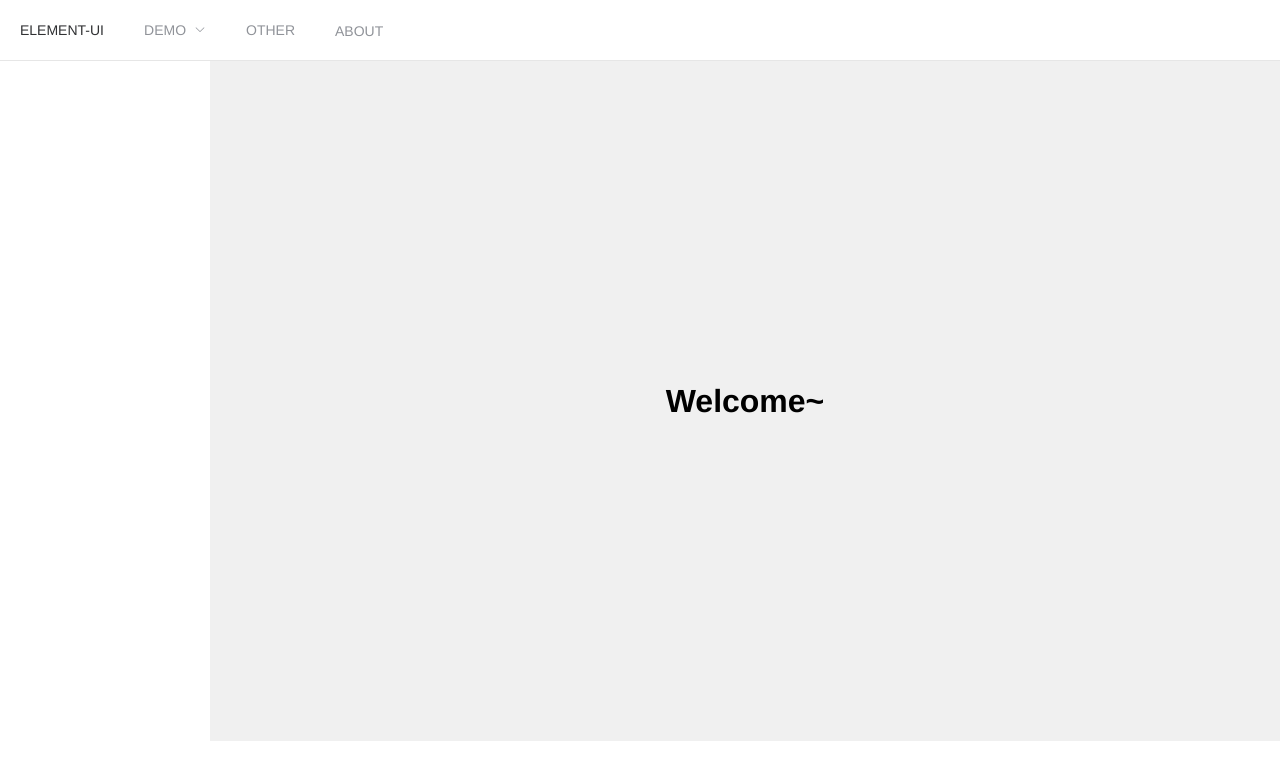
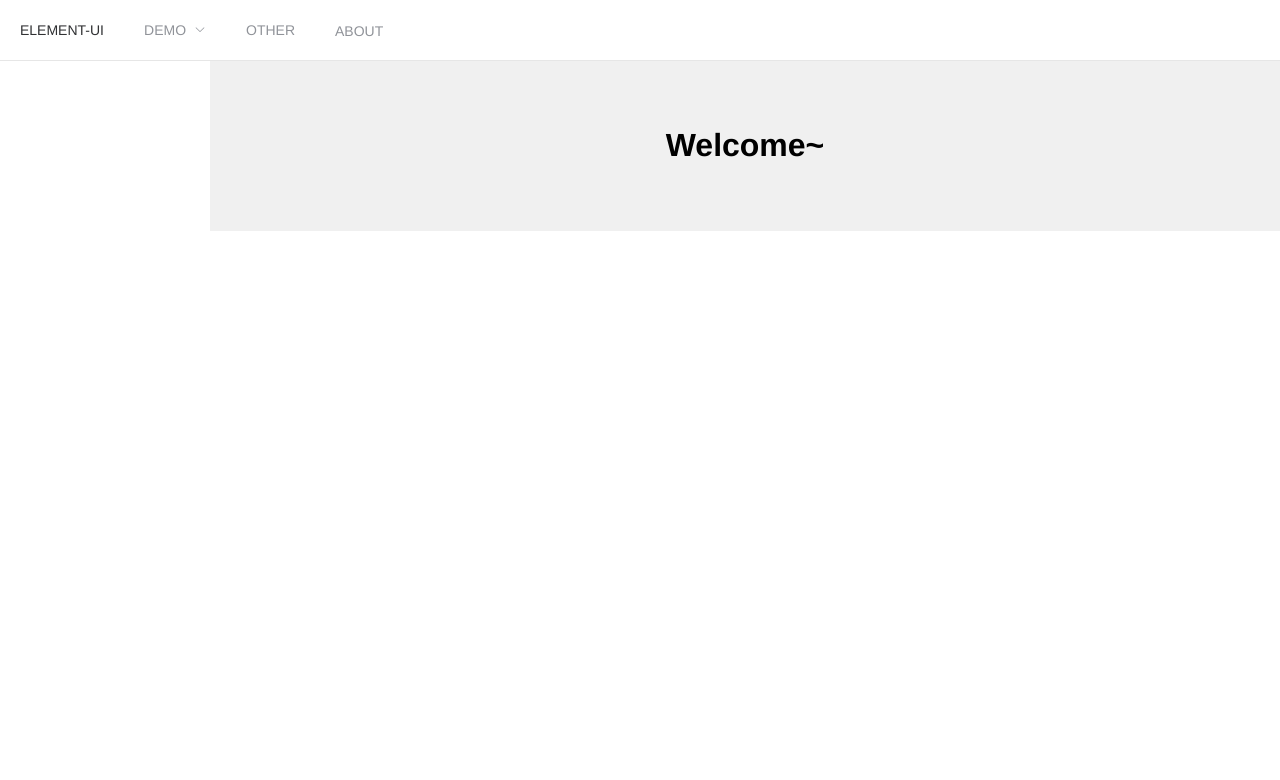
Before and after one commit to snail-lu/portfolio-vue, a Vue app: page /#/home in a window 1280 px wide. Shown: the top 780 px of the page. Built offline with nearby package versions, Linux system fonts and the light colour scheme.

Commit message:
AppMain组件调整

```diff
--- a/src/layout/components/AppMain.vue
+++ b/src/layout/components/AppMain.vue
@@ -20,7 +20,8 @@ export default {
 <style scoped>
 .app-main {
 	/*50 = navbar  */
-  height: calc(100vh - 120px);
+	/* height: calc(100vh - 120px); */
+	height: 100%;
 	width: 100%;
 	position: relative;
 	overflow: auto;
@@ -28,16 +29,16 @@ export default {
 	padding: 25px;
 	box-sizing: border-box;
 }
-.root{
+.root {
 	/* margin: 25px; */
 	background-color: #fff;
 	border: 1px solid #ddd;
 	border-radius: 5px;
 	padding: 30px;
-  min-height: calc(100vh - 170px);;
+	min-height: calc(100vh - 170px);
 	box-sizing: border-box;
 }
-.fixed-header+.app-main {
+.fixed-header + .app-main {
 	padding-top: 50px;
 }
 </style>
```
Lines whose indentation alone changed are shown as unchanged.
